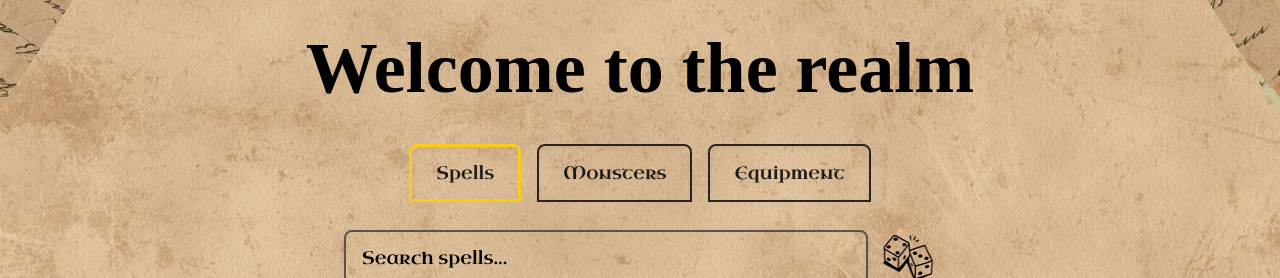
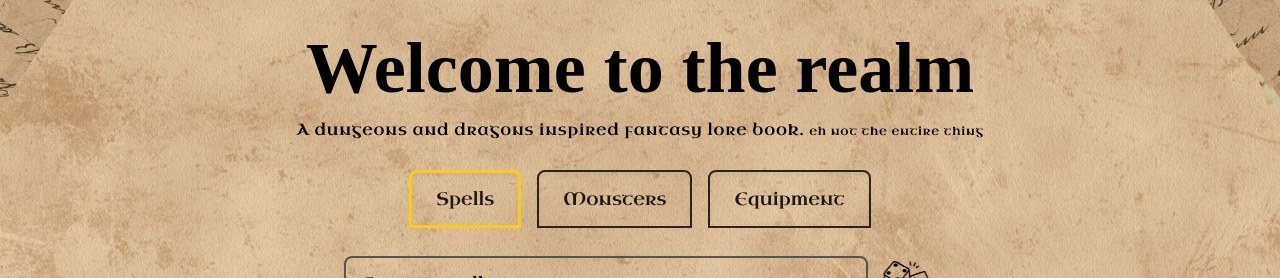
Before and after one commit to Susu-spec/dungeons-and-dragons, a React (Vite) app: page / in a window 1280 px wide. Shown: the top 278 px of the page. Built offline with nearby package versions, Linux system fonts and the light colour scheme; no server answers; a web font is replaced by a local one.

Commit message:
fix: pagination next page problem

```diff
--- a/src/components/Table.tsx
+++ b/src/components/Table.tsx
@@ -38,12 +38,7 @@
   );
 };
 
-export default function Table({
-  columns,
-  data,
-  localSearch,
-  setLocalSearch,
-}: TableProps) {
+export default function Table ({ columns, data, localSearch, setLocalSearch }: TableProps) {
   const table = useReactTable({
     columns,
     data,
@@ -138,11 +133,11 @@
         </ul>
         <button
           onClick={() => table.nextPage()}
-          disabled={!table.getCanNextPage}
+          disabled={!table.getCanNextPage()}
         >
           <img src={Sword} alt="Sword" />
         </button>
       </div>
     </div>
   );
-}
+};
--- a/src/components/medieval-tabs.tsx
+++ b/src/components/medieval-tabs.tsx
@@ -11,14 +11,14 @@
 export default function MedievalTabs({ tabs, activeTab, setActiveTab }: Tab) {
   return (
     <div className="flex flex-col gap-2 p-4 w-full">
-      <div className="flex mt-6 mx-auto space-x-4 bg-scroll-paper rounded-lg ">
+      <div className="flex mt-3 mx-auto space-x-4 bg-scroll-paper rounded-lg ">
         {tabs.map((tab) => (
           <button
             key={tab.id}
             onClick={() => {
               setActiveTab(tab.id);
             }}
-            className={`px-6 py-3 text-lg font-uncial text-stone-900 bg-transparent-100 border-2 border-stone-800 rounded-t-lg shadow-inner hover:bg-stone-300 transition-all ${activeTab === tab.id ? "border-[3px] border-yellow-400" : ""}`}
+            className={`px-6 py-3 text-lg font-uncial text-stone-900 bg-transparent-100 border-2 border-stone-800 rounded-t-lg shadow-inner hover:bg-stone-300 transition-all focus:outline-none ${activeTab === tab.id ? "border-[3px] border-yellow-400" : ""}`}
           >
             {tab.label}
           </button>
--- a/src/pages/dashboard.tsx
+++ b/src/pages/dashboard.tsx
@@ -26,10 +26,11 @@
 
   return (
     <div className="h-[80vh] flex flex-col items-center p-4 md:p-[2rem] ">
-      <div className="flex items-center mx-auto w-full justify-center">
-        <h1 className="font-unifraktur font-semibold text-black text-5xl text-center md:text-7xl">
+      <div className="flex flex-col gap-3.5 items-center mx-auto w-full justify-center">
+        <h1 className="!font-unifraktur font-semibold text-black text-5xl text-center md:text-7xl">
           Welcome to the realm
         </h1>
+        <p className="text-black tracking-wider">A dungeons and dragons inspired fantasy lore book. <span className="text-xs">eh not the entire thing</span></p>
       </div>
       <MedievalTabs
         tabs={compartments}
```
